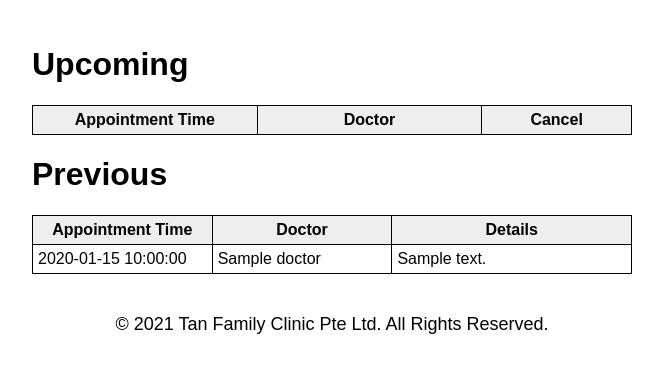
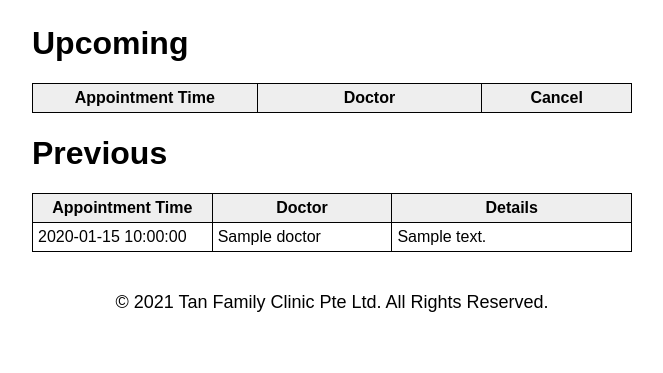
Before and after one commit to wahlp/ee4717-project, a PHP site: page /view_booking.php in a window 1280 px wide. Shown: the part 79-452 px from the top of the page, without its empty margins (308-971 px from the left). Run offline with PHP 8.4, Linux system fonts and the light colour scheme; the visitor is signed in with stand-in values (Sample User, id 1); tables that the repository leaves empty or names only in its code hold one stand-in row (values such as "Sample post"); lists and menus that the app fills with data are empty.

Commit message:
Fixed misaligned content on view_bookings

```diff
--- a/css/style.css
+++ b/css/style.css
@@ -295,10 +295,15 @@ form button:hover {
     margin: 0 auto;
 }
 
+.appt-table-container > h1:first-child {
+    margin-top: 0;
+}
+
 .appt-table {
     width: 600px;
     border-collapse: collapse;
 }
+
 
 .appt-table th {
     background: #eee;
```
